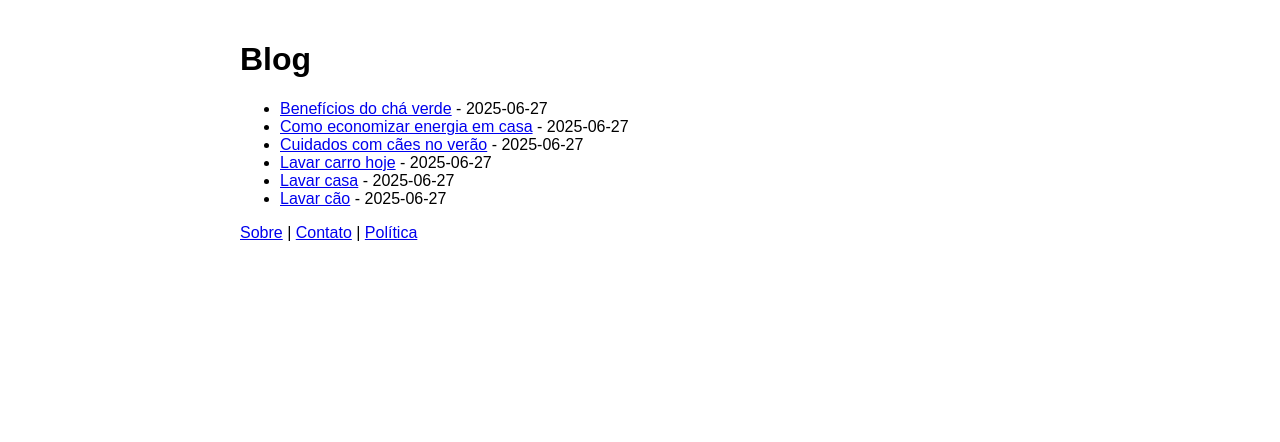
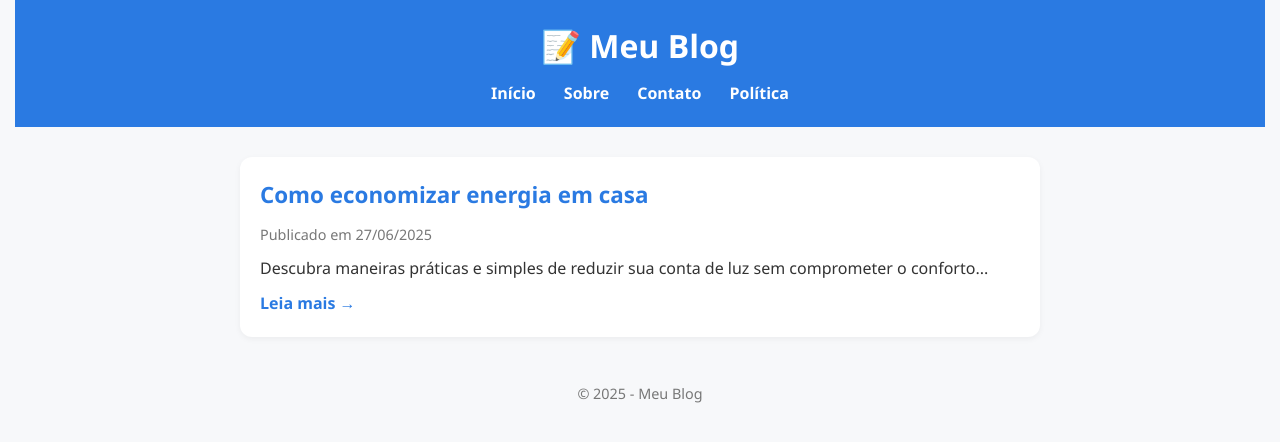
Before and after one commit to somandodestinos/gh-pages, a plain HTML site: page index.html in a window 1280 px wide. Drawn offline with Linux system fonts and the light colour scheme.

Commit message:
Atualização automática 2025-06-27 20:48:11.254139

```diff
--- a/index.html
+++ b/index.html
@@ -1,25 +1,37 @@
 <!DOCTYPE html>
-<html>
-<head><title>Blog</title><link rel="stylesheet" href="/static/style.css"></head>
+<html lang="pt-BR">
+<head>
+  <meta charset="UTF-8">
+  <title>Meu Blog</title>
+  <link rel="stylesheet" href="static/style.css">
+  <meta name="viewport" content="width=device-width, initial-scale=1">
+</head>
 <body>
-<h1>Blog</h1>
-<ul>
+  <header>
+    <h1>📝 Meu Blog</h1>
+    <nav>
+      <a href="index.html">Início</a>
+      <a href="sobre.html">Sobre</a>
+      <a href="contato.html">Contato</a>
+      <a href="politica.html">Política</a>
+    </nav>
+  </header>
 
-  <li><a href="/posts/benefícios-do-chá-verde/">Benefícios do chá verde</a> - 2025-06-27</li>
+  <main>
+    <section class="posts-list">
+      <!-- Inserido dinamicamente via Python -->
+      <article class="post-card">
+        <h2><a href="posts/como-economizar-energia/index.html">Como economizar energia em casa</a></h2>
+        <p class="date">Publicado em 27/06/2025</p>
+        <p>Descubra maneiras práticas e simples de reduzir sua conta de luz sem comprometer o conforto...</p>
+        <a href="posts/como-economizar-energia/index.html" class="leia-mais">Leia mais →</a>
+      </article>
+      <!-- ... -->
+    </section>
+  </main>
 
-  <li><a href="/posts/como-economizar-energia-em-casa/">Como economizar energia em casa</a> - 2025-06-27</li>
-
-  <li><a href="/posts/cuidados-com-cães-no-verão/">Cuidados com cães no verão</a> - 2025-06-27</li>
-
-  <li><a href="/posts/lavar-carro-hoje/">Lavar carro hoje</a> - 2025-06-27</li>
-
-  <li><a href="/posts/lavar-casa/">Lavar casa</a> - 2025-06-27</li>
-
-  <li><a href="/posts/lavar-cão/">Lavar cão</a> - 2025-06-27</li>
-
-</ul>
-<footer>
-<a href="/sobre.html">Sobre</a> | <a href="/contato.html">Contato</a> | <a href="/politica.html">Política</a>
-</footer>
+  <footer>
+    <p>&copy; 2025 - Meu Blog</p>
+  </footer>
 </body>
 </html>
--- a/static/style.css
+++ b/static/style.css
@@ -1 +1,101 @@
-body { font-family: Arial; padding: 20px; max-width: 800px; margin: auto; }
+/* Reset básico */
+* {
+  margin: 0;
+  padding: 0;
+  box-sizing: border-box;
+}
+
+body {
+  font-family: 'Segoe UI', sans-serif;
+  line-height: 1.6;
+  background: #f7f8fa;
+  color: #333;
+  padding: 0 15px;
+}
+
+/* Header */
+header {
+  background: #2a7ae2;
+  color: white;
+  padding: 20px 0;
+  text-align: center;
+  margin-bottom: 30px;
+}
+
+header h1 {
+  margin-bottom: 10px;
+  font-size: 2rem;
+}
+
+nav a {
+  color: white;
+  margin: 0 12px;
+  text-decoration: none;
+  font-weight: bold;
+}
+
+nav a:hover {
+  text-decoration: underline;
+}
+
+/* Layout principal */
+main {
+  max-width: 800px;
+  margin: 0 auto;
+}
+
+/* Lista de posts */
+.post-card {
+  background: white;
+  padding: 20px;
+  border-radius: 12px;
+  box-shadow: 0 2px 6px rgba(0,0,0,0.05);
+  margin-bottom: 25px;
+}
+
+.post-card h2 {
+  font-size: 1.4rem;
+  margin-bottom: 10px;
+}
+
+.post-card a {
+  color: #2a7ae2;
+  text-decoration: none;
+}
+
+.post-card a:hover {
+  text-decoration: underline;
+}
+
+.date {
+  font-size: 0.9em;
+  color: #777;
+  margin-bottom: 10px;
+}
+
+.leia-mais {
+  display: inline-block;
+  margin-top: 10px;
+  font-weight: bold;
+  color: #2a7ae2;
+}
+
+/* Post individual */
+.post {
+  background: white;
+  padding: 30px;
+  border-radius: 12px;
+  box-shadow: 0 2px 6px rgba(0,0,0,0.05);
+}
+
+.post .content p {
+  margin-bottom: 1em;
+}
+
+/* Rodapé */
+footer {
+  text-align: center;
+  padding: 20px;
+  font-size: 0.9em;
+  color: #777;
+}
```
Also changed, not shown: posts/benefícios-do-chá-verde/index.html (+30 -7 lines), posts/como-economizar-energia-em-casa/index.html (+30 -7 lines), posts/cuidados-com-cães-no-verão/index.html (+30 -7 lines), posts/lavar-carro-hoje/index.html (+30 -7 lines), posts/lavar-casa/index.html (+30 -7 lines), posts/lavar-cão/index.html (+30 -7 lines).
